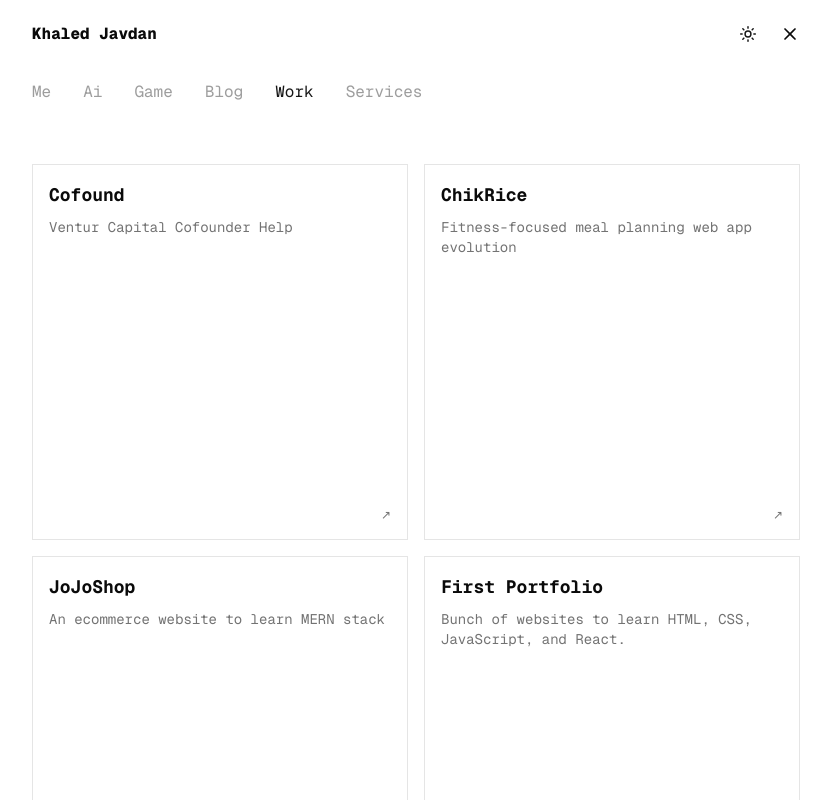
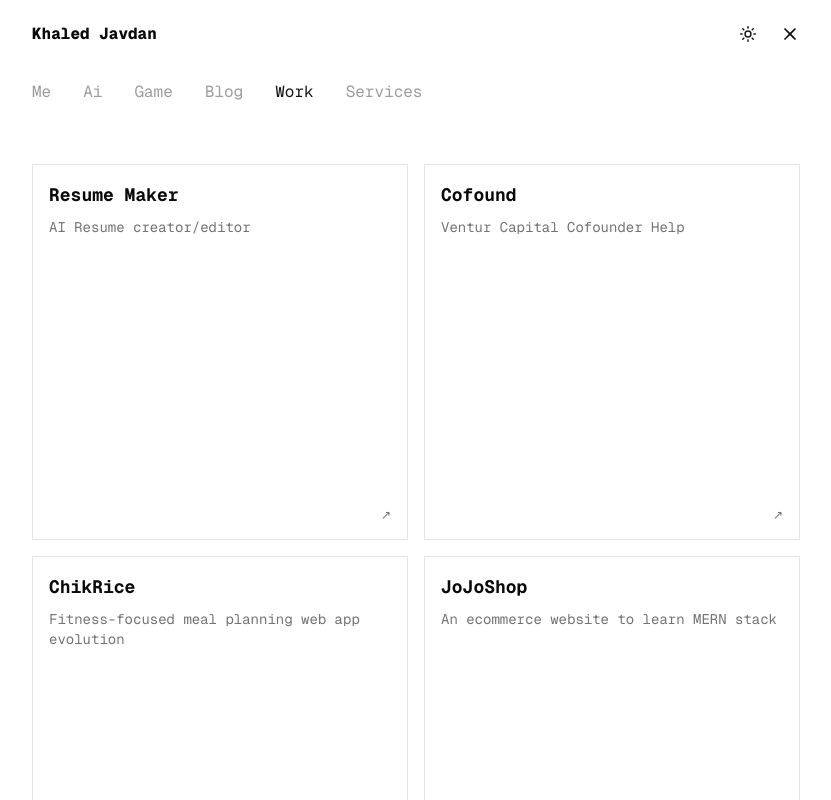
Before and after one commit to kjavedan/ai_portfolio, a Next.js app: page /projects in a window 1280 px wide. Shown: the whole page, without its empty margins (224-1055 px from the left). Built offline with nearby package versions, Linux system fonts and the light colour scheme.

Commit message:
feat: add resume maker project and reindex existing project ids

```diff
--- a/app/projects/page.tsx
+++ b/app/projects/page.tsx
@@ -3,24 +3,30 @@
 const projects = [
   {
     id: 0,
+    title: 'Resume Maker',
+    link: 'https://resume-maker.khaled-javdan.com/',
+    desc: 'AI Resume creator/editor',
+  },
+  {
+    id: 1,
     title: 'Cofound',
     link: 'https://cofound.com/',
     desc: 'Ventur Capital Cofounder Help',
   },
   {
-    id: 1,
+    id: 2,
     title: 'ChikRice',
     link: 'https://chikrice.khaled-javdan.com/',
     desc: 'Fitness-focused meal planning web app evolution',
   },
   {
-    id: 2,
+    id: 3,
     title: 'JoJoShop',
     link: 'https://shop.khaled-javdan.com/',
     desc: 'An ecommerce website to learn MERN stack',
   },
   {
-    id: 3,
+    id: 4,
     title: 'First Portfolio',
     link: 'https://khaled-javedan-portfolio.netlify.app/projects',
     desc: 'Bunch of websites to learn HTML, CSS, JavaScript, and React.',
```
